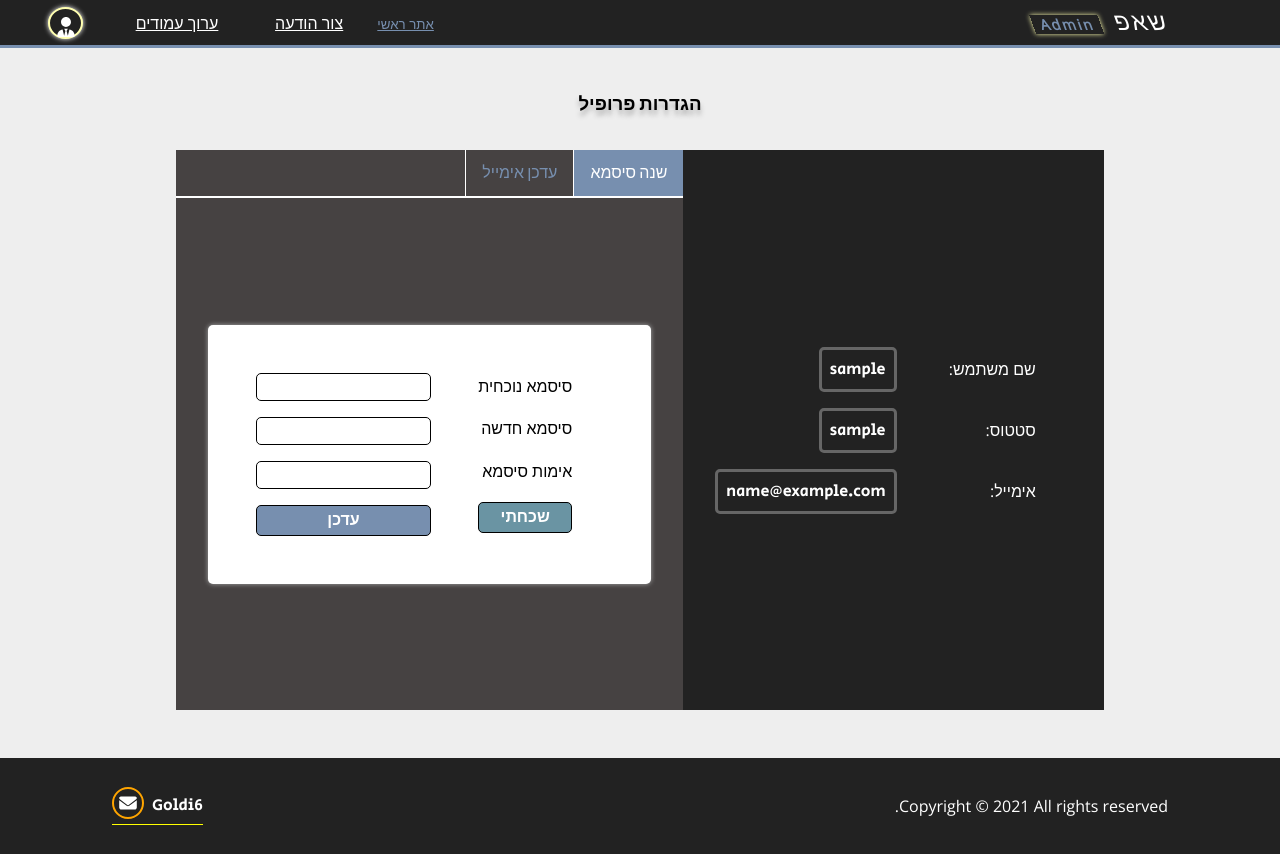
After one commit to Goldi6/shap-project, a PHP site: page /websites/pages/Admin.php in a window 1280 px wide. The commit adds this page. Run offline with PHP 8.4, Linux system fonts and the light colour scheme; the visitor is signed in with stand-in values (Sample User, id 1); some libraries are stand-ins or nearby versions.

Commit message:
adding settings page

```diff
--- /dev/null
+++ b/adminPages/pages/Admin.php
@@ -0,0 +1,118 @@
+<?php require 'header.php';?>
+<main class='admin-main'>
+    <section class="admin-section-cont">
+        <!-- ///////////////////////////////////////////////// -->
+        <h3>הגדרות פרופיל</h3>
+
+
+        <div class="admin-section" id='user-settings'>
+
+
+            <div id='user-data' class="admin-info">
+
+                <div class="grid-1">
+                    <div id="user-data-key" class='grid-2'>
+                        <p>שם משתמש:
+                        </p>
+                        <p>סטטוס:
+                        </p>
+                        <p>אימייל:
+                        </p>
+                    </div>
+                    <div id="user-data-content" class='grid-2'>
+                        <span><?= $_SESSION['user_name']?></span>
+                        <span><?=$_SESSION['user_status']?></span>
+                        <span><?=$_SESSION['user_email']?></span>
+                    </div>
+                </div>
+
+            </div>
+
+            <div id="user-forms" class='admin-cont-parent'>
+                <div class="form-nav">
+                    <button class='active admin-nav-btn' id='change-pass-nav'>שנה סיסמא</button><button
+                        class='admin-nav-btn' id='change-email-nav'>עדכן אימייל</button>
+                </div>
+                <form class='toggle-display' action="" id='change-email'>
+                    <div class="grid-1">
+
+
+                        <div class="grid-2">
+                            <label for="new-email" placeholder=''>אימייל חדש</label>
+                            <label for="repeat-email">אימות אימייל</label>
+                            <label for="old-pass" class="verify">קוד אימות</label>
+                        </div>
+                        <div class="grid-2">
+                            <input type="email" name="new-email" id="new-email" autocomplete="on">
+
+                            <input type="email" name="repeat-email" id="repeat-email">
+
+                            <input type="text">
+                        </div>
+                    </div>
+                    <div><input type="submit" value="שלח קוד"></div>
+                </form>
+                <form class='toggle-display' action="" id="change-password">
+                    <div class="grid-1">
+
+                        <div class="grid-2">
+                            <label for="old-pass">סיסמא נוכחית</label>
+                            <label for="old-pass">סיסמא חדשה</label>
+                            <label for="old-pass">אימות סיסמא</label>
+                            <!-- <label for="old-pass" class="verify">קוד אימות</label> -->
+                            <input type="submit" value="שכחתי" id='forgot-pass'>
+                        </div>
+                        <div class="grid-2">
+                            <input type="password">
+
+                            <input type="password">
+
+                            <input type="password">
+                            <!-- <input type="text"> -->
+                            <input type="submit" value="עדכן">
+                        </div>
+                    </div>
+
+
+                </form>
+            </div>
+
+
+        </div>
+        <!-- //////////////////////////// -->
+
+</main>
+<script>
+$(() => {
+
+
+
+
+
+
+
+
+
+
+    $('.admin-nav-btn').click(function() {
+        let btn = $(this);
+        const nav = btn.parent();
+        let parent = btn.parents('.admin-cont-parent');
+
+        nav.find('.admin-nav-btn').removeClass('active');
+        btn.addClass('active');
+        ///////////////////
+        let toggle = parent.children('.toggle-display');
+        for (el of toggle) {
+            let dis = window.getComputedStyle(el).display;
+            let b = dis == 'none' ? el.style.display = 'block' : el.style.display = 'none'
+
+        }
+
+    });
+
+})
+</script>
+
+
+<?php require $pathContent_global . 'footer.php' ?>
--- a/adminPages/pages/header.php
+++ b/adminPages/pages/header.php
@@ -153,8 +153,10 @@ $pathContent_global = '../../global-content/';
         </div>
         <!-- //user -->
         <div id="user">
-            <div>
-                <?=$_SESSION['user_name']?>
+            <div id='admin-link'>
+                <a href="Admin.php">
+                    <?=$_SESSION['user_name']?>
+                </a>
             </div>
 
 
--- /dev/null
+++ b/adminPages/style/admin-page.css
@@ -0,0 +1,114 @@
+    .admin-main input {
+        padding: 3px;
+        border: 1px solid black;
+    }
+
+    .admin-main section {
+        border: none;
+        margin: auto;
+    }
+
+    .admin-section {
+        display: grid;
+        grid-template-columns: auto auto;
+        gap: 0;
+        min-height: 70vh;
+    }
+
+    .grid-1 {
+        padding: 1rem;
+        display: grid;
+        grid-template-columns: 1fr 1fr;
+        align-items: stretch;
+    }
+
+    .admin-info {
+        background-color: var(--clr-black);
+        color: var(--clr-white);
+        height: 100%;
+        padding: 1rem;
+    }
+
+    .grid-2 {
+        display: grid;
+        justify-items: start;
+    }
+
+    .admin-section-cont span {
+        display: inline;
+        cursor: unset;
+        overflow: visible;
+    }
+
+    .admin-cont-parent {
+        background-color: rgb(70, 66, 66);
+        height: 100%;
+        display: flex;
+        align-items: flex-start;
+        padding-bottom: 1rem;
+        min-height: 40vh;
+    }
+    /* //////////////////// */
+
+    .admin-main form {
+        margin: 0 2rem;
+    }
+
+    .form-nav button:hover {
+        color: rgb(170, 215, 238);
+    }
+
+    .form-nav {
+        width: 100%;
+        display: flex;
+        justify-content: flex-start;
+        height: 3rem;
+        border-bottom: 2px solid white;
+        gap: 0;
+    }
+
+    .admin-nav-btn.active {
+        background-color: var(--clr-secondary);
+        color: white !important;
+    }
+
+    .admin-nav-btn {
+        font-size: medium;
+        height: 100%;
+        border-left: 1px solid white;
+        padding: 0 1rem;
+        color: var(--clr-secondary);
+    }
+
+    .admin-main form input[type='submit'] {
+        width: 100%;
+    }
+
+    #forgot-pass {
+        filter: hue-rotate(-25deg);
+    }
+    /* ///////////////////// */
+
+    #user-forms form#change-email {
+        display: none;
+    }
+    /* /////////////////////////// */
+
+    @media only screen and (max-width:765px) {
+        .admin-main section {
+            max-width: 100vw;
+        }
+        .admin-section {
+            display: flex;
+            min-height: unset;
+        }
+        .admin-section div {
+            width: 100%;
+        }
+        .admin-section form {
+            padding: 0.5rem;
+        }
+        .grid-1 label {
+            white-space: nowrap;
+        }
+    }
```
